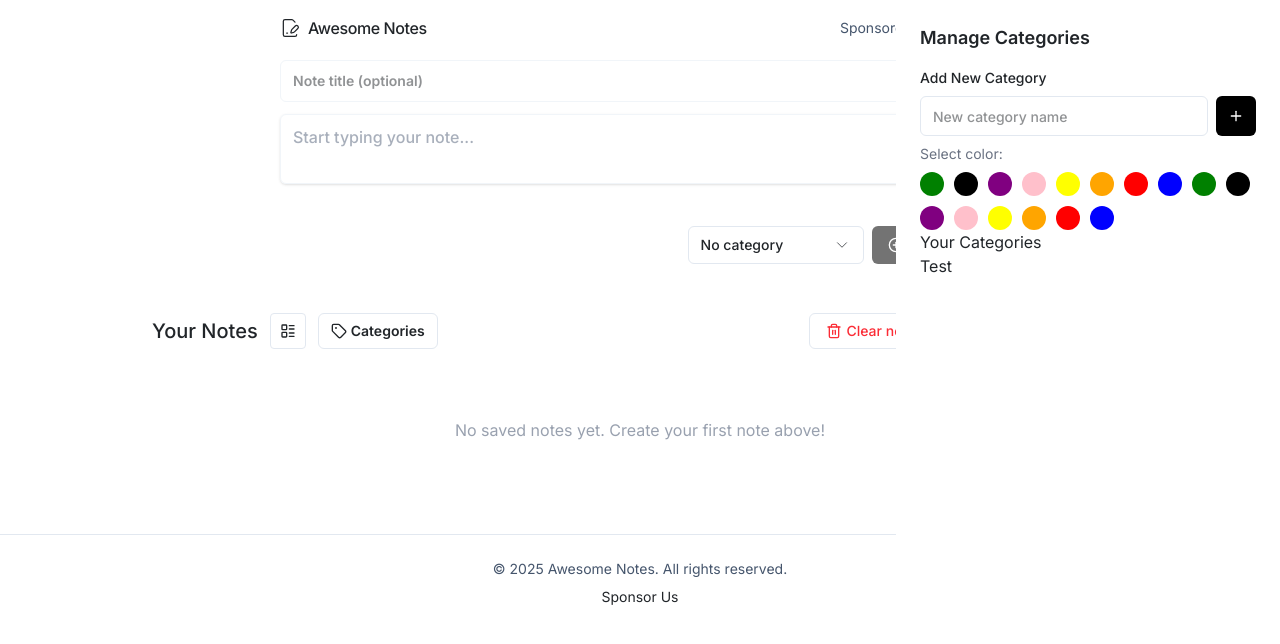
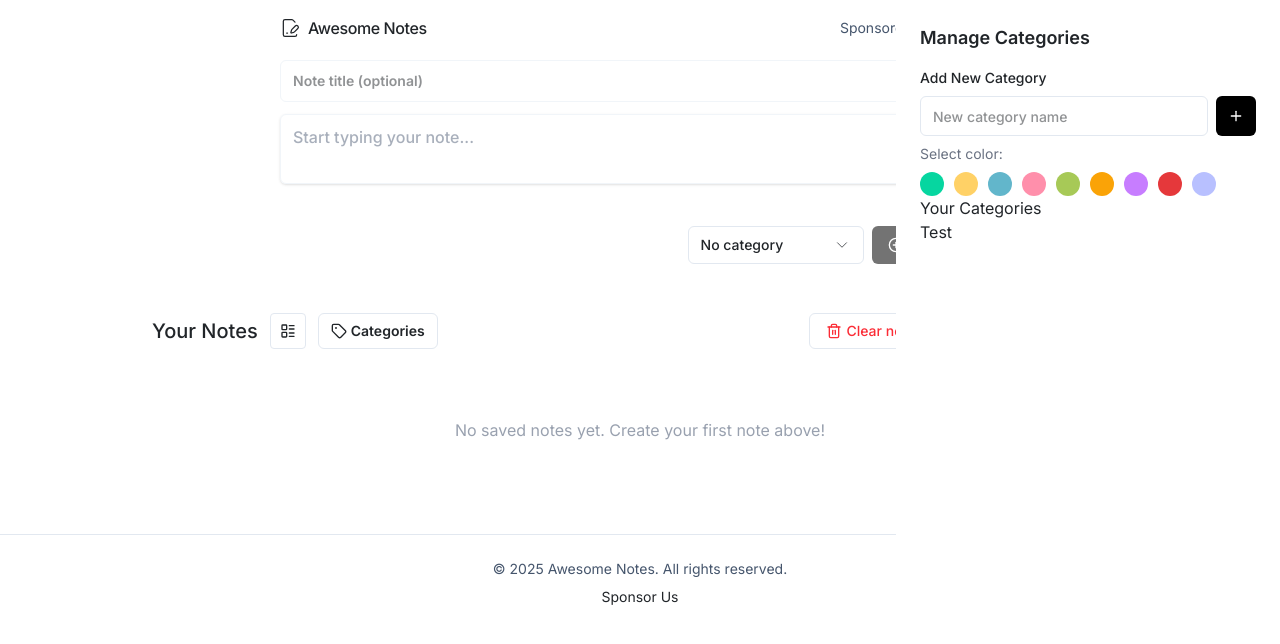
Before and after one commit to dev-rajm/awesome-todo-app, a React (Vite) app: page / in a window 1280 px wide. Shown: the top 644 px of the page. Built offline with nearby package versions, Linux system fonts and the light colour scheme.

Commit message:
added some colors

```diff
--- a/src/components/ColorPicker.jsx
+++ b/src/components/ColorPicker.jsx
@@ -1,22 +1,15 @@
 import useNoteStore from '../store/useNoteStore';
 
 const colors = [
-  'green',
-  'black',
-  'purple',
-  'pink',
-  'yellow',
-  'orange',
-  'red',
-  'blue',
-  'green',
-  'black',
-  'purple',
-  'pink',
-  'yellow',
-  'orange',
-  'red',
-  'blue',
+  '06d6a0',
+  'ffd166',
+  '62b6cb',
+  'ff8fab',
+  'a7c957',
+  'faa307',
+  'c77dff',
+  'e5383b',
+  'b8c0ff',
 ];
 
 const ColorPicker = () => {
@@ -30,7 +23,7 @@ const ColorPicker = () => {
           <button
             key={color}
             onClick={() => setSelectedColor(color)}
-            style={{ backgroundColor: color }}
+            style={{ backgroundColor: `#${color}` }}
             className={`w-6 h-6 rounded-full outline-2 outline-offset-2 ${
               selectedColor === color ? 'outline-black' : 'outline-transparent'
             }`}
```
